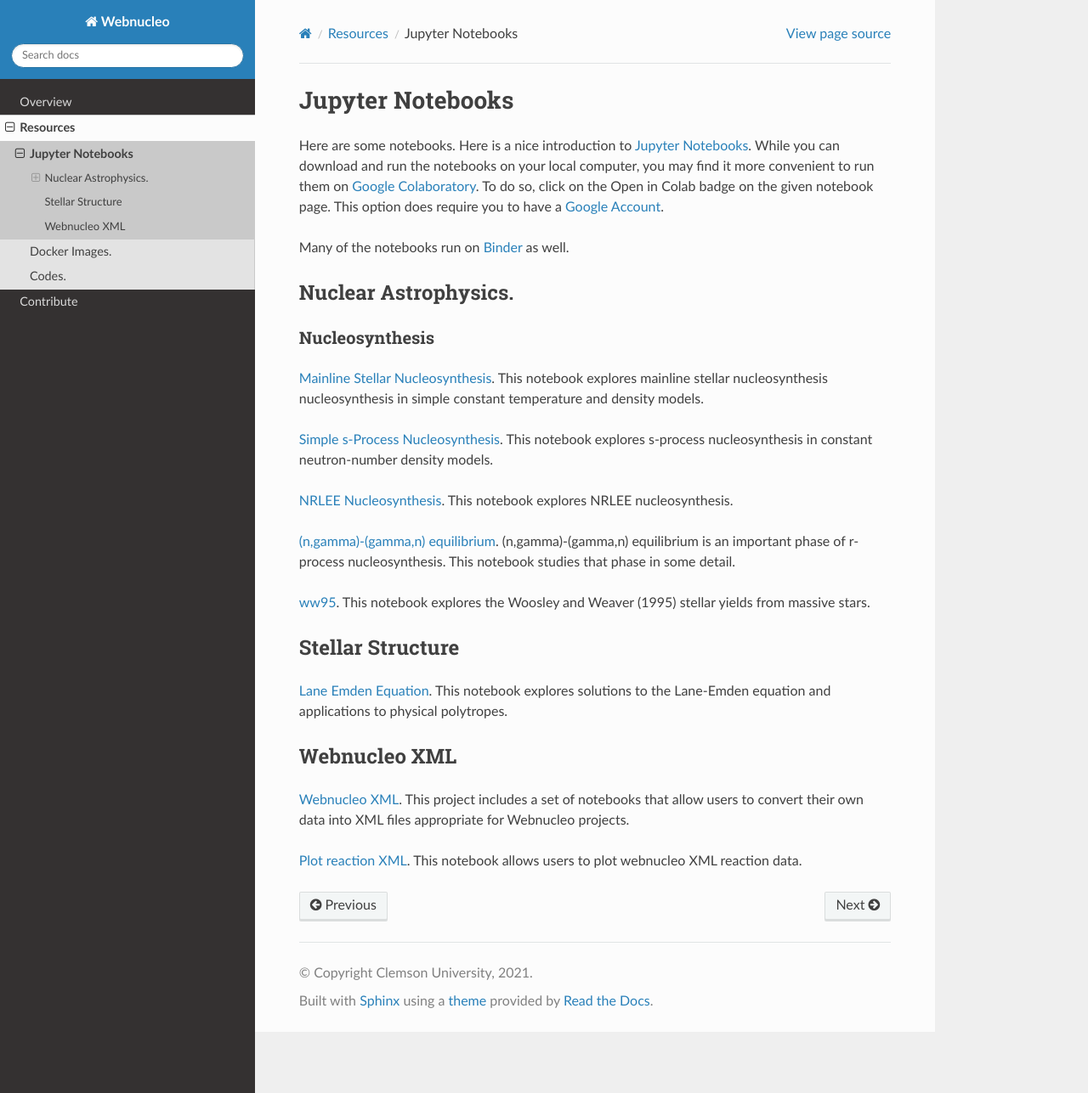
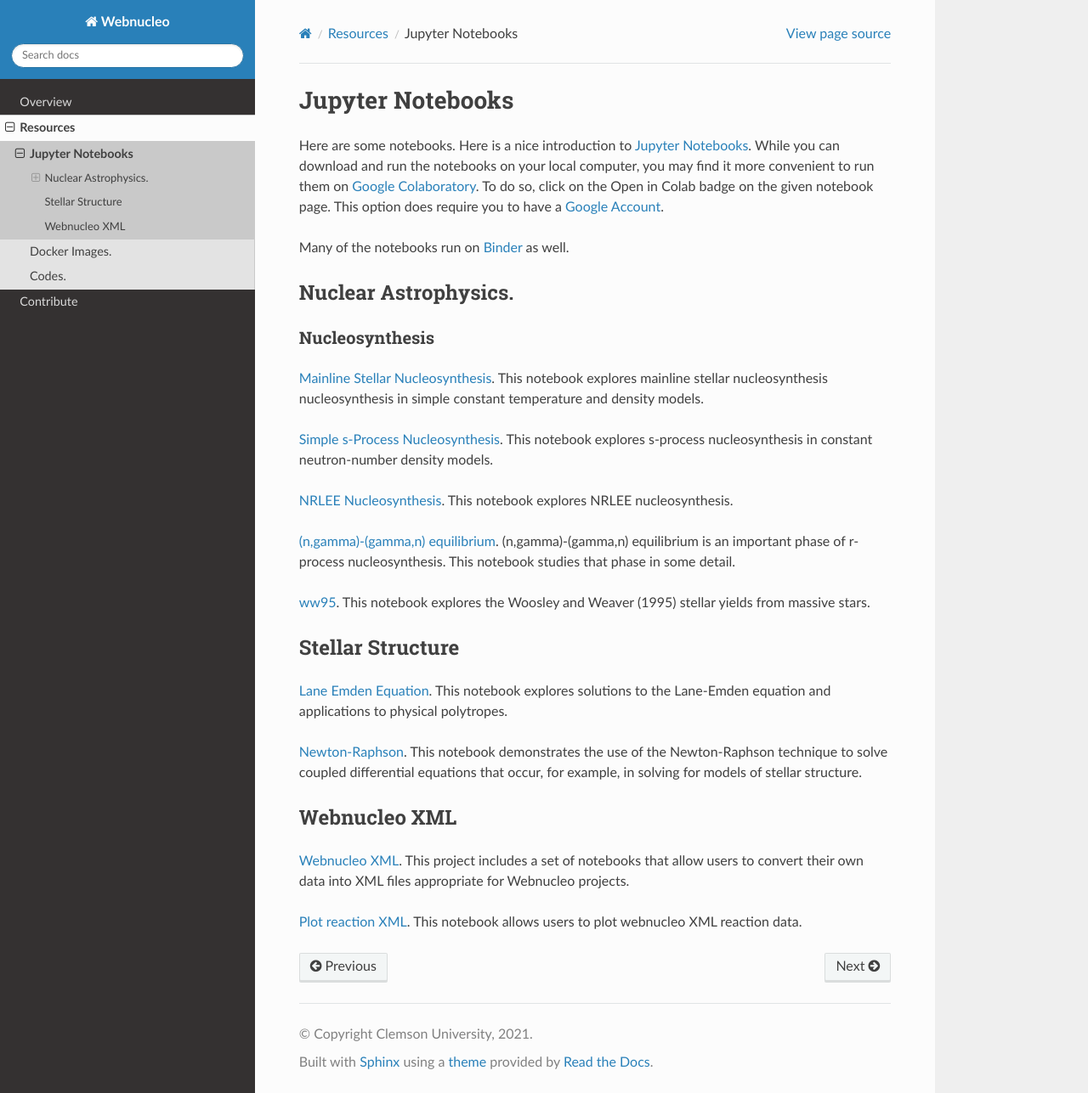
Before and after one commit to webnucleo-org/webnucleo, a Sphinx documentation site: the page built from doc/source/jupyter_notebooks.rst, in a window 1280 px wide and 1287 px high. Shown: the whole window at 85% size. Built offline with Sphinx 7.4.7 and the Read the Docs theme 2.0.0, drawn with Linux system fonts in a browser that asks for light colours.

Commit message:
Add Newton-Raphson.

```diff
--- a/doc/source/jupyter_notebooks.rst
+++ b/doc/source/jupyter_notebooks.rst
@@ -42,6 +42,10 @@ Stellar Structure
 This notebook explores solutions to the Lane-Emden equation and applications to
 physical polytropes.
 
+`Newton-Raphson <https://github.com/jaadt7/Newton_Raphson>`_.
+This notebook demonstrates the use of the Newton-Raphson technique to solve
+coupled differential equations that occur, for example, in solving for
+models of stellar structure.
 
 Webnucleo XML
 -------------
```
